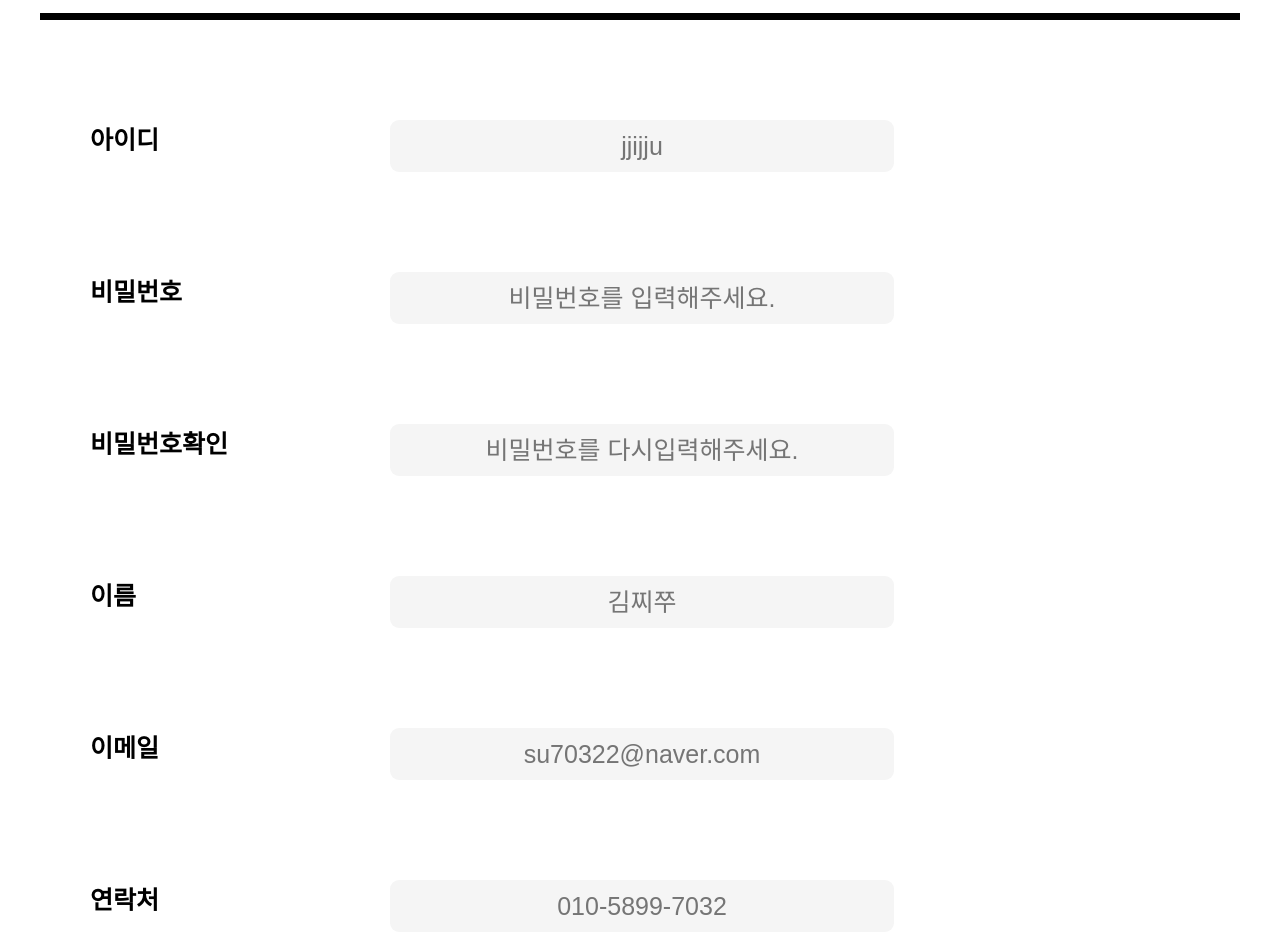
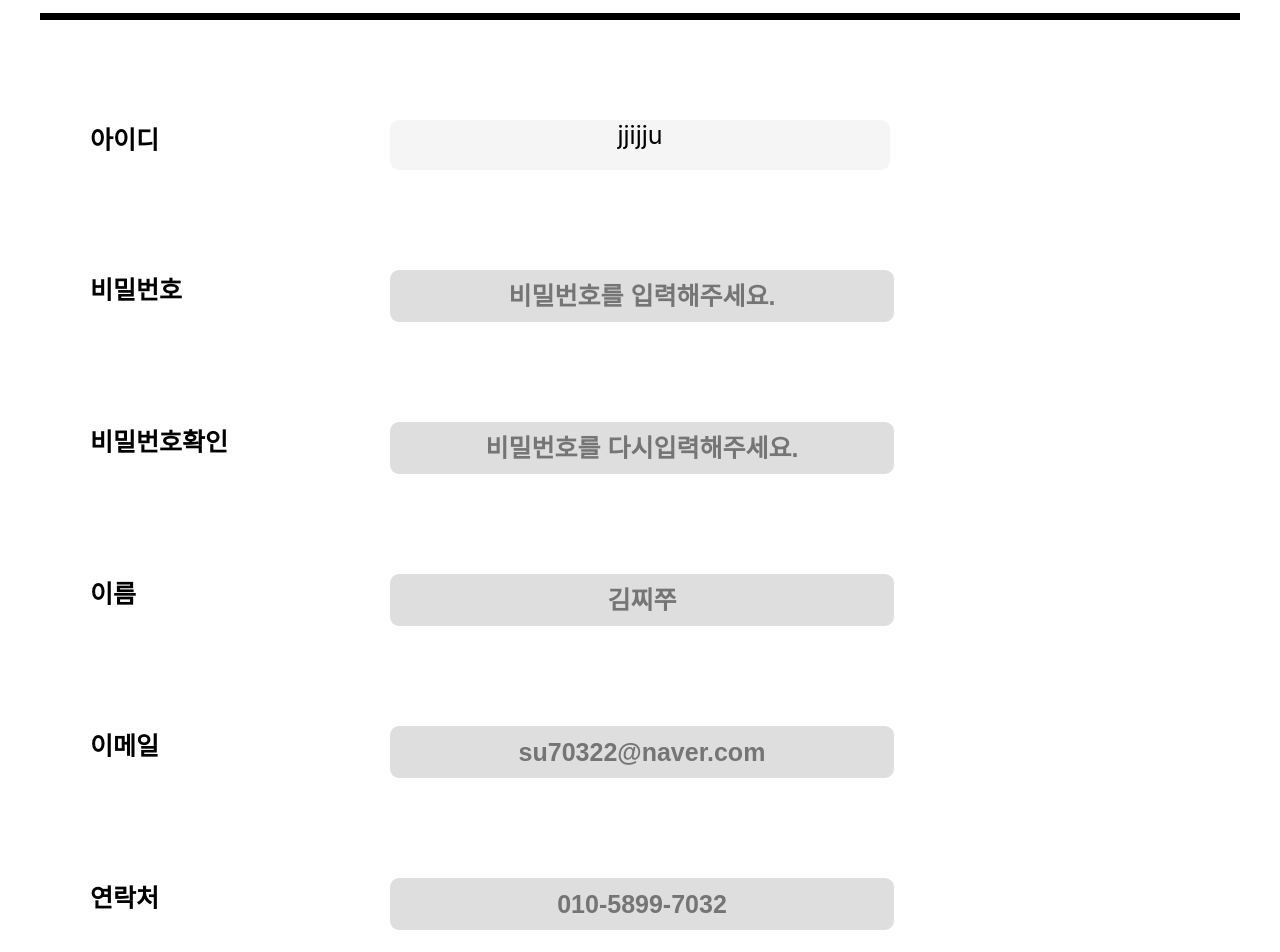
Before and after one commit to ten-3dev/travel-planner, a React (Create React App) app: page /editmember in a window 1280 px wide. Shown: the part 260-1212 px from the top of the page. Built offline with nearby package versions, Linux system fonts and the light colour scheme.

Commit message:
회원수정

```diff
--- a/src/Pages/EditmemberPage/index.js
+++ b/src/Pages/EditmemberPage/index.js
@@ -10,31 +10,31 @@ export const EditmemberPage = () => {
             <Styles.MemberInforBox>
                 <Styles.MemberContentBox>
                    <Styles.MemberEdit>아이디</Styles.MemberEdit>
-                   <Styles.MemberConrent placeholder="jjijju"></Styles.MemberConrent>
+                   <Styles.MemberConrent >jjijju</Styles.MemberConrent>
                 </Styles.MemberContentBox>
                 <Styles.MemberContentBox>
                     <Styles.MemberEdit>비밀번호</Styles.MemberEdit>
-                    <Styles.MemberConrent placeholder="비밀번호를 입력해주세요." ></Styles.MemberConrent>
+                    <Styles.Content placeholder="비밀번호를 입력해주세요." ></Styles.Content>
                 </Styles.MemberContentBox>
                 <Styles.MemberContentBox>
                     <Styles.MemberEdit>비밀번호확인</Styles.MemberEdit>
-                    <Styles.MemberConrent placeholder="비밀번호를 다시입력해주세요." ></Styles.MemberConrent>
+                    <Styles.Content placeholder="비밀번호를 다시입력해주세요." ></Styles.Content>
                 </Styles.MemberContentBox>
                 <Styles.MemberContentBox>
                     <Styles.MemberEdit>이름</Styles.MemberEdit>
-                    <Styles.MemberConrent placeholder="김찌쭈" ></Styles.MemberConrent>
+                    <Styles.Content placeholder="김찌쭈" ></Styles.Content>
                 </Styles.MemberContentBox>
                 <Styles.MemberContentBox>
                     <Styles.MemberEdit>이메일</Styles.MemberEdit>
-                    <Styles.MemberConrent placeholder="su70322@naver.com" ></Styles.MemberConrent>
+                    <Styles.Content placeholder="su70322@naver.com" ></Styles.Content>
                 </Styles.MemberContentBox>
                 <Styles.MemberContentBox>
                     <Styles.MemberEdit>연락처</Styles.MemberEdit>
-                    <Styles.MemberConrent placeholder="010-5899-7032" ></Styles.MemberConrent>
+                    <Styles.Content placeholder="010-5899-7032" ></Styles.Content>
                 </Styles.MemberContentBox>
                 <Styles.MemberContentBox>
                     <Styles.MemberEdit>생년월일</Styles.MemberEdit>
-                    <Styles.MemberConrent placeholder="1997-09-18" ></Styles.MemberConrent>
+                    <Styles.Content placeholder="1997-09-18" ></Styles.Content>
                 </Styles.MemberContentBox>
                 <Styles.MemberContentBox>
                     <Styles.MemberEdit>성별</Styles.MemberEdit>
--- a/src/Pages/EditmemberPage/style.js
+++ b/src/Pages/EditmemberPage/style.js
@@ -29,14 +29,24 @@ export const MemberEdit = styled.div`
     font-size: 25px;
     font-weight: bold;
 `
-export const MemberConrent = styled.input` //칸박스 수정해야함 rgba로 변경하고 아이디~비번까지는 글씨 투명 나머지는 글씨 잘보이게
+export const MemberConrent = styled.div` //칸박스 수정해야함 rgba로 변경하고 아이디~비번까지는 글씨 투명 나머지는 글씨 잘보이게
+    width: 500px;
+    height: 50px;
+    font-size: 25px;
+    text-align: center;
+    border-radius: 9px;
+    background-color: #F5F5F5;
+    border: none;
+`
+export const Content = styled.input`
     width: 500px;
     height: 50px;
     font-size: 25px;
     text-align: center;
     cursor: pointer;
     border-radius: 9px;
-    background-color: #F5F5F5;
+    background-color: #DEDEDE;
+    font-weight: bold;
     border: none;
 `
 export const GenderCheck = styled.input`
```
